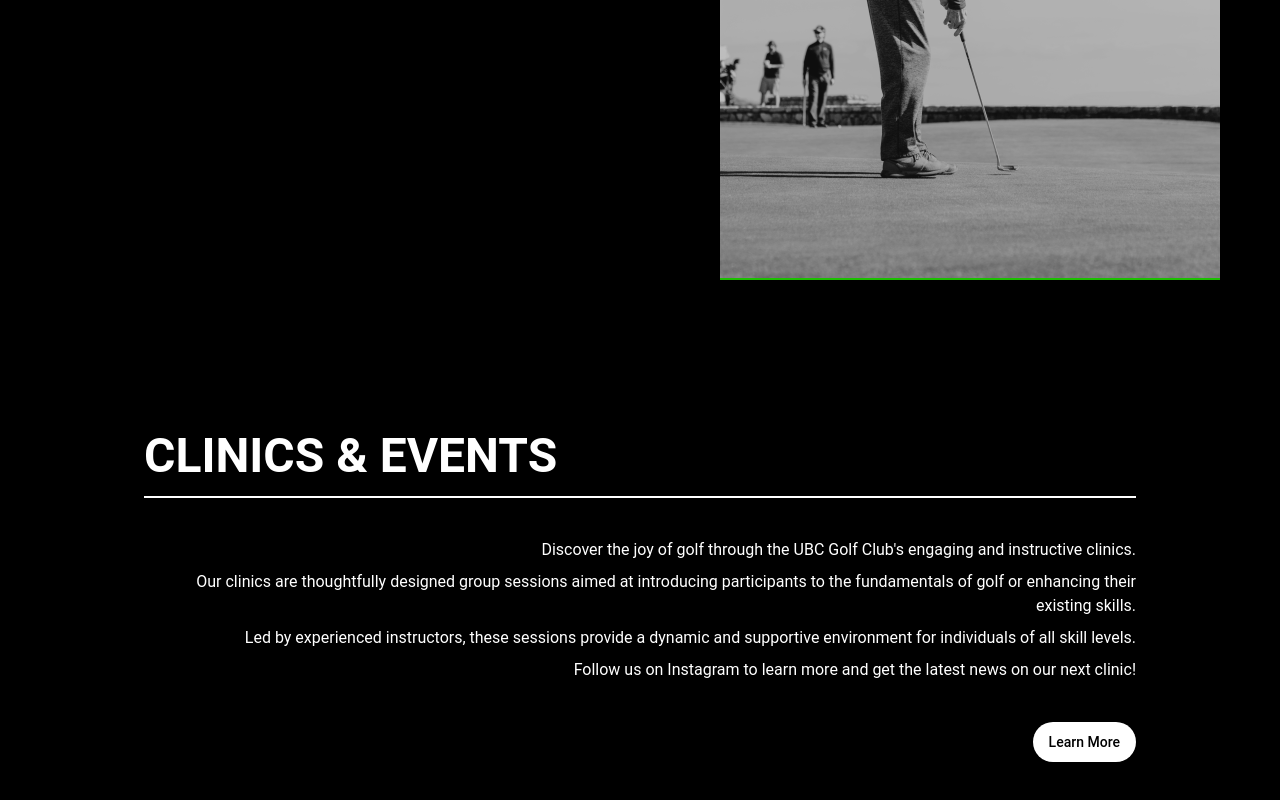
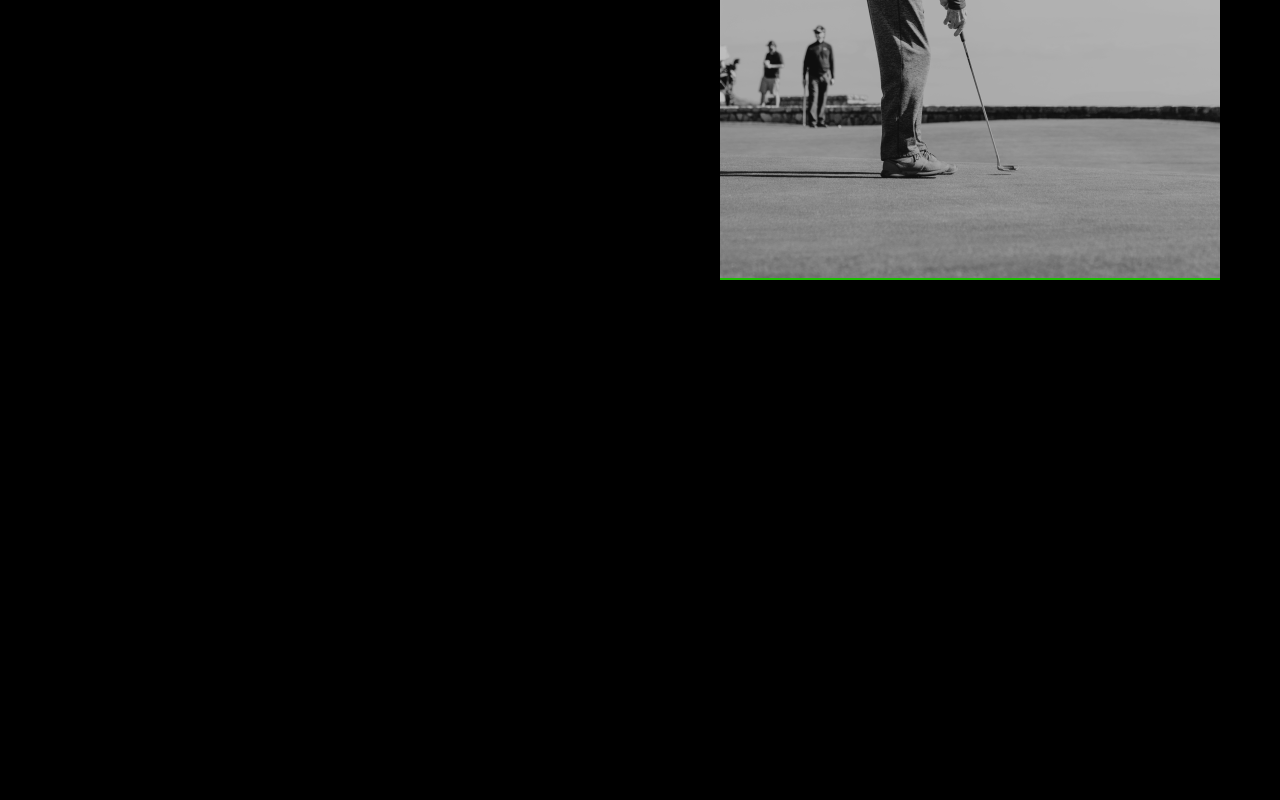
Before and after one commit to lucasdelvillar/ubc-golf, a React (Create React App) app: page / in a window 1280 px wide. Shown: the part 1334-2134 px from the top of the page. After the commit the page ends 1726 px from the top, so only its background shows below. Built offline with nearby package versions, Linux system fonts and the light colour scheme.

Commit message:
Moved clinics and & events section to events component

```diff
--- a/src/components/Welcome.js
+++ b/src/components/Welcome.js
@@ -54,31 +54,6 @@ const Welcome = () => {
                 </div>
                 <img className='md:w-[500px] md:pt-10 m-auto opacity-75 border-green-neon border-b-2' src={friends} alt='friends'></img>
             </section>
-            <section className='flex flex-col md:justify-center md:items-center w-[100%] mb-16 px-5'>
-                <div className='text-start md:text-end text-white pt-10 md:w-[80%]'>
-                    <p className='text-start uppercase text-5xl font-bold text-white mb-10 pb-4 border-b-2 border-white'>
-                        Clinics & Events
-                    </p>
-                    <div className=''>
-                        <p className='text-white mb-2'>
-                            Discover the joy of golf through the UBC Golf Club's engaging and instructive clinics.
-                        </p>
-                        <p className='text-white mb-2'>
-                            Our clinics are thoughtfully designed group sessions aimed at introducing participants to the fundamentals of golf or enhancing their existing skills.
-                        </p>
-                        <p className='hidden text-white mb-2 md:block'>
-                            Led by experienced instructors, these sessions provide a dynamic and supportive environment for individuals of all skill levels.
-                        </p>
-                        <p className='text-white mb-10 md:block'>
-                            Follow us on Instagram to learn more and get the latest news on our next clinic!
-                        </p>
-                    </div>
-                    <button type="button" className="h-10 w-50 text-black bg-white font-medium hover:bg-gray-400 focus:ring-4 focus:outline-none focus:green-neon text-sm rounded-full px-4 py-2 text-center"> {/*flex flex-row justify-center items-center*/}
-                        Learn More
-                    {/* <ArrowSVG />  */}
-                    </button>
-                </div>
-            </section>
         </>
     );
 };
```
